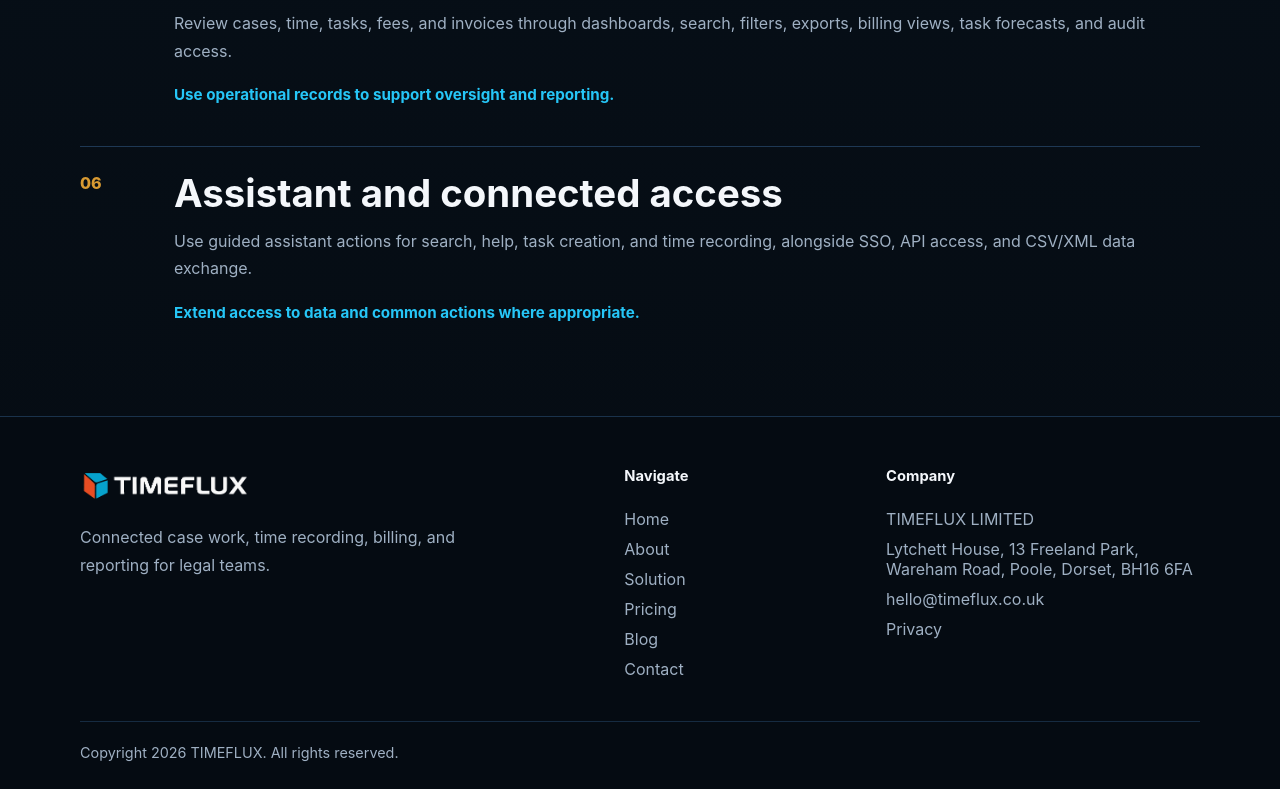
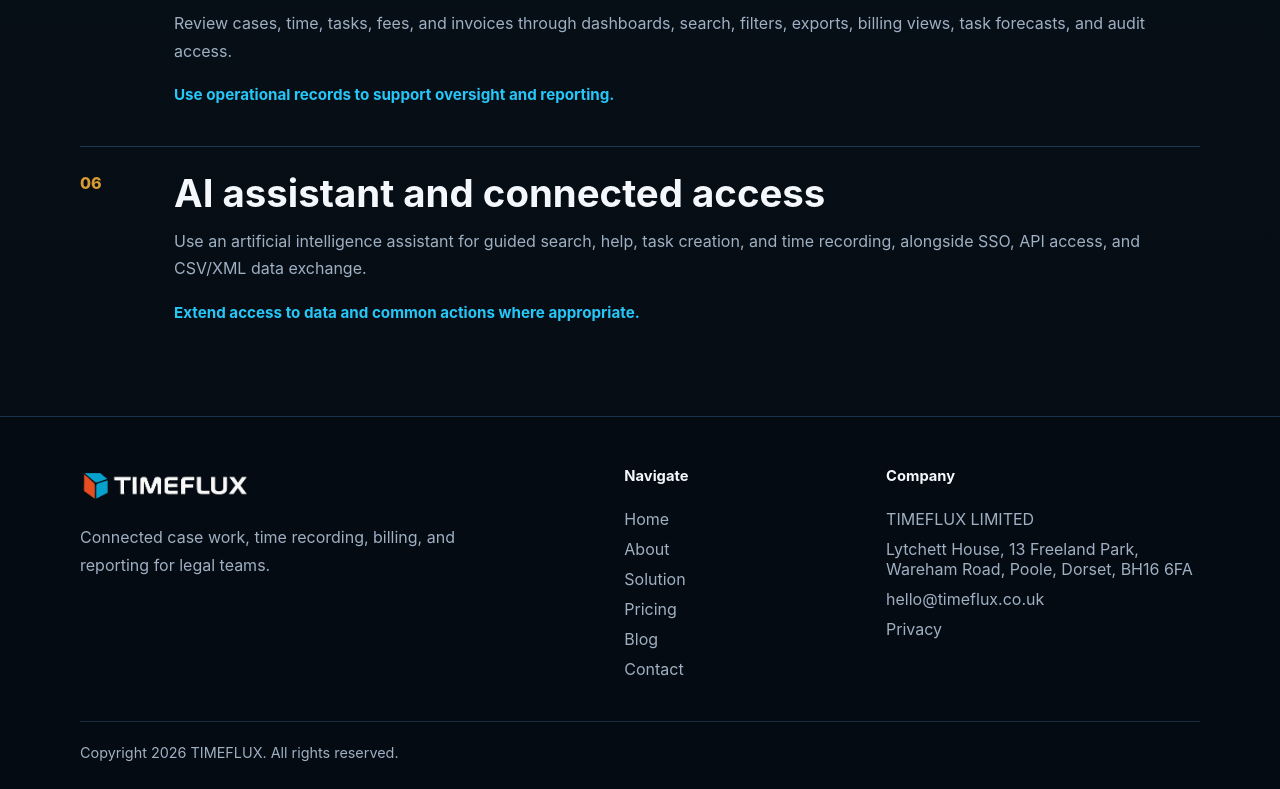
Before and after one commit to timeflux-website/site, a React (Vite) app: page /solution in a window 1280 px wide. Shown: the part 1393-2182 px from the top of the page. Built offline with nearby package versions, Linux system fonts and the light colour scheme.

Commit message:
Add files via upload

```diff
--- a/src/pages/Home.jsx
+++ b/src/pages/Home.jsx
@@ -20,7 +20,7 @@ const capabilities = [
   },
   {
     title: 'Connect and extend',
-    text: 'Support data imports and exports, API access, SSO, and guided assistant actions within the legal workflow.',
+    text: 'Support data imports and exports, API access, SSO, and an artificial intelligence assistant for guided actions within the legal workflow.',
   },
 ];
 
--- a/src/pages/Solution.jsx
+++ b/src/pages/Solution.jsx
@@ -27,8 +27,8 @@ const solutionAreas = [
     meta: 'Use operational records to support oversight and reporting.',
   },
   {
-    title: 'Assistant and connected access',
-    text: 'Use guided assistant actions for search, help, task creation, and time recording, alongside SSO, API access, and CSV/XML data exchange.',
+    title: 'AI assistant and connected access',
+    text: 'Use an artificial intelligence assistant for guided search, help, task creation, and time recording, alongside SSO, API access, and CSV/XML data exchange.',
     meta: 'Extend access to data and common actions where appropriate.',
   },
 ];
```
